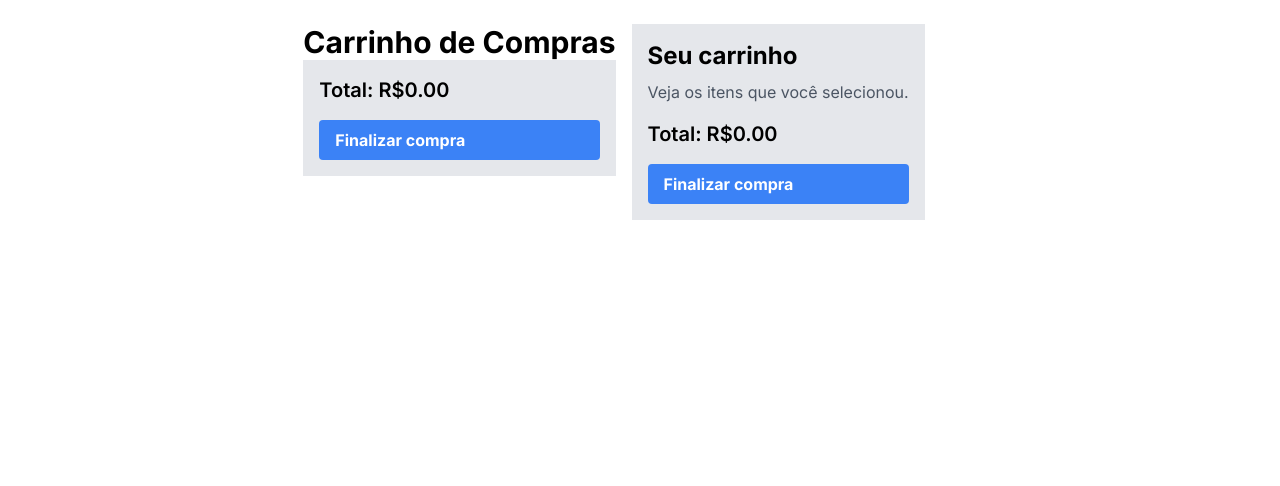
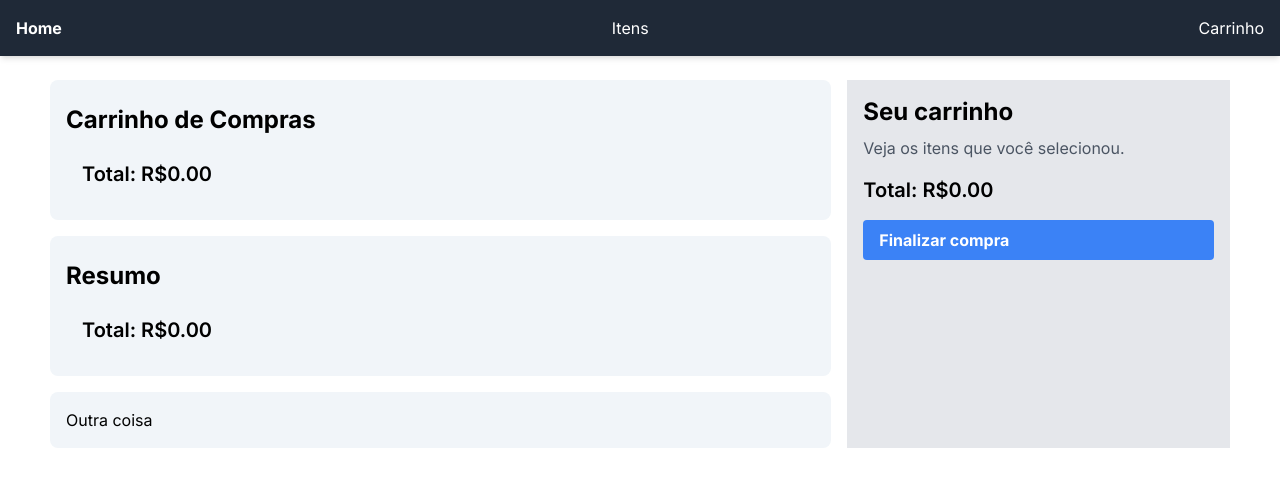
Before and after one commit to MauBoaventura/ap-cart, a Next.js app: page /cart in a window 1280 px wide. Shown: the top 486 px of the page. Built offline with nearby package versions, Linux system fonts and the light colour scheme.

Commit message:
feat: add cart

```diff
--- a/next.config.mjs
+++ b/next.config.mjs
@@ -7,6 +7,11 @@ const nextConfig = {
         hostname: "**.4devs.com.br",
         port: "",
       },
+      {
+        protocol: "https",
+        hostname: "picsum.photos",
+        port: "",
+      }
     ],
   },
 };
--- a/src/app/cart/page.tsx
+++ b/src/app/cart/page.tsx
@@ -1,6 +1,7 @@
 'use client'
 
 import CartCheckout from "@/components/cartCheckout";
+import CartSide from "@/components/cartSide";
 import Cart from "@/components/cartSide";
 import { IItem } from "@/interfaces/Item";
 import { IProduct } from "@/interfaces/Produto";
@@ -19,14 +20,23 @@ export default function Home() {
   }, []);
 
   return (
-    <div className="w-[1180px] m-6">
-      <div className="flex flex-row justify-center gap-4">
-        <div id="div">
-          <h1 className="text-3xl font-bold">Carrinho de Compras</h1>
-          <CartCheckout itens={cart} setItens={setCart} />
+    <div className="flex justify-center items-center" >
+      <div className="grid grid-cols-6 w-[1180px] m-6 gap-4" >
+        <div className="col-span-4 flex flex-col gap-4">
+          <div className="bg-slate-100 rounded-lg p-4">
+            <h1 className="text-2xl font-bold my-2">Carrinho de Compras</h1>
+            <CartCheckout itens={cart} setItens={setCart} />
+          </div>
+          <div className="bg-slate-100 rounded-lg p-4">
+            <h1 className="text-2xl font-bold my-2">Resumo</h1>
+            <CartCheckout itens={cart} setItens={setCart} />
+          </div>
+          <div className="bg-slate-100 rounded-lg p-4">
+            Outra coisa
+          </div>
         </div>
-        <div id="cart">
-          <Cart itens={cart} setItens={setCart} />
+        <div className="col-span-2 bg-gray-200">
+          <CartSide itens={cart} setItens={setCart} />
         </div>
       </div>
     </div>
--- a/src/app/itens/page.tsx
+++ b/src/app/itens/page.tsx
@@ -14,6 +14,7 @@ const productsMock = [
     description: "Descrição do item 1",
     value: 10.00,
     isChecked: false,
+    image: 'https://picsum.photos/40',
   },
   {
     id: "2",
@@ -21,6 +22,7 @@ const productsMock = [
     description: "Descrição do item 2",
     value: 20.00,
     isChecked: false,
+    image: 'https://picsum.photos/40',
   },
   {
     id: "3",
@@ -28,6 +30,7 @@ const productsMock = [
     description: "Descrição do item 3",
     value: 30.00,
     isChecked: false,
+    image: 'https://picsum.photos/40',
   },
   {
     id: "4",
@@ -35,6 +38,7 @@ const productsMock = [
     description: "Descrição do item 4",
     value: 40.00,
     isChecked: false,
+    image: 'https://picsum.photos/40',
   },
   {
     id: "5",
@@ -42,6 +46,7 @@ const productsMock = [
     description: "Descrição do item 5",
     value: 50.00,
     isChecked: false,
+    image: 'https://picsum.photos/40',
   },
   {
     id: "6",
@@ -49,6 +54,7 @@ const productsMock = [
     description: "Descrição do item 6",
     value: 60.00,
     isChecked: false,
+    image: 'https://picsum.photos/40',
   },
   {
     id: "7",
@@ -56,6 +62,7 @@ const productsMock = [
     description: "Descrição do item 7",
     value: 70.00,
     isChecked: false,
+    image: 'https://picsum.photos/40',
   },
   {
     id: "8",
@@ -63,6 +70,7 @@ const productsMock = [
     description: "Descrição do item 8",
     value: 80.00,
     isChecked: false,
+    image: 'https://picsum.photos/40',
   },
   {
     id: "9",
@@ -70,6 +78,7 @@ const productsMock = [
     description: "Descrição do item 9",
     value: 90.00,
     isChecked: false,
+    image: 'https://picsum.photos/40',
   },
   {
     id: "10",
@@ -77,40 +86,41 @@ const productsMock = [
     description: "Descrição do item 10",
     value: 100.00,
     isChecked: false,
+    image: 'https://picsum.photos/40',
   },
 ] as IProduct[];
 
 export default function Home() {
-  const [cart, setCart] = useState<IItem[]>([]);
+  const [itensIntoCart, setItensIntoCart] = useState<IItem[]>([]);
   const [itens, setItens] = useState<IItem[]>([]);
 
   const handleAddToCart = (product: IProduct) => {
     let resp = [];
 
-    if (cart.some((i) => i?.product?.id === product?.id)) {
-      resp = cart.map((i) => {
+    if (itensIntoCart.some((i) => i?.product?.id === product?.id)) {
+      resp = itensIntoCart.map((i) => {
         if (i.product.id === product.id) {
           return { ...i, quant: i.quant + 1 };
         }
         return i;
       });
     } else
-      resp = [...cart, { id: product.id, product: product, quant: 1 }];
+      resp = [...itensIntoCart, { id: product.id, product: product, quant: 1 }];
 
     console.log(resp);
-    setCart(resp as IItem[]);
+    setItensIntoCart(resp as IItem[]);
 
     localStorage.setItem('cartItems', JSON.stringify(resp));
   };
 
   const handleRemoveFromCart = (id: string) => {
-    const resp = cart.filter((i) => i.product.id !== id);
-    setCart(resp);
+    const resp = itensIntoCart.filter((i) => i.product.id !== id);
+    setItensIntoCart(resp);
     localStorage.setItem('cartItems', JSON.stringify(resp));
   };
 
   const handleRemoveAllFromCart = () => {
-    setCart([]);
+    setItensIntoCart([]);
     localStorage.setItem('cartItems', JSON.stringify([]));
   }
 
@@ -124,7 +134,7 @@ export default function Home() {
   useEffect(() => {
     const cartItems = localStorage.getItem('cartItems');
     if (cartItems) {
-      setCart(JSON.parse(cartItems));
+      setItensIntoCart(JSON.parse(cartItems));
     }
     setItens(productsMock.map((product) => {
       return {
@@ -200,7 +210,7 @@ export default function Home() {
         </div>
       </div>
       <div className="col-span-1 bg-gray-200">
-        <Cart itens={cart} setItens={setCart}/>
+        <Cart itens={itensIntoCart} setItens={setItensIntoCart} />
         {/* <ArrayDeObjetos arrayDeObjetos={cart} /> */}
       </div>
     </main>
--- a/src/app/layout.tsx
+++ b/src/app/layout.tsx
@@ -1,6 +1,7 @@
 import type { Metadata } from "next";
 import { Inter } from "next/font/google";
 import "./globals.css";
+import Navbar from "@/components/navbar";
 
 const inter = Inter({ subsets: ["latin"] });
 
@@ -16,7 +17,9 @@ export default function RootLayout({
 }>) {
   return (
     <html lang="en">
-      <body className={inter.className}>{children}</body>
+      <body className={inter.className}>
+        <Navbar />
+        {children}</body>
     </html>
   );
 }
--- /dev/null
+++ b/src/components/cardCheckoutItem/index.tsx
@@ -0,0 +1,30 @@
+import { IItem } from "@/interfaces/Item";
+import Image from "next/image";
+
+export default function CardCheckoutItem({ item, onRemoveOne, onRemoveAll, onAddOne }: { item: IItem, onRemoveOne: (id: string) => void, onRemoveAll: (id: string) => void, onAddOne: (id: string) => void }) {
+    return (
+        <div className="relative flex flex-row items-center justify-between border-b border-gray-300 py-2 min-h-[80px]">
+            <button className="absolute top-1 right-0 text-gray-500 hover:text-red-500" onClick={() => onRemoveAll(item.id)}>
+                <svg xmlns="http://www.w3.org/2000/svg" className="h-5 w-5" viewBox="0 0 20 20" fill="currentColor">
+                    <path fillRule="evenodd" d="M10 18a8 8 0 100-16 8 8 0 000 16zm1-8.414l3.293 3.293a1 1 0 11-1.414 1.414L10 11.414l-2.879 2.879a1 1 0 01-1.414-1.414L8.586 10 5.293 6.707a1 1 0 111.414-1.414L10 8.586l2.879-2.879a1 1 0 111.414 1.414L11.414 10z" clipRule="evenodd" />
+                </svg>
+            </button>
+            <div className="flex flex-row items-center">
+                <div className="flex flex-col items-center justify-center w-12 h-12 bg-gray-200 rounded-full mr-4">
+                    <Image src={item.product.image} alt={item.product.name} className="rounded-lg" width={80} height={80} />
+                </div>
+                <div>
+                    <h3 className="text-sm font-semibold">{item.product.name}</h3>
+                    <p className="text-xs text-gray-500">{item.product.description}</p>
+                    <p className="text-xs text-gray-500">R$ {item.product.value.toFixed(2)}</p>
+                    <p className="text-xs text-gray-500">Frete: {(item.product.value* 0.1).toFixed(2)}</p>
+                </div>
+            </div>
+            <div className="flex flex-row items-center mt-2">
+                <button className="text-red-700 bg-red-200 px-2 rounded-full flex items-center" onClick={() => onRemoveOne(item.product.id)}>-</button>
+                <p className="text-sm font-semibold mx-4">{item.quant}</p>
+                <button className="text-green-700 bg-green-200 px-2 rounded-full flex items-center" onClick={() => onAddOne(item.id)}>+</button>
+            </div>
+        </div>
+    );
+}
--- a/src/components/cartCheckout/index.tsx
+++ b/src/components/cartCheckout/index.tsx
@@ -2,8 +2,9 @@
 import { IItem } from "@/interfaces/Item";
 import { IProduct } from "@/interfaces/Produto";
 import { useEffect, useState } from "react";
+import CardCheckoutItem from "../cardCheckoutItem";
 
-export default function CartCheckout({ itens, setItens }: { itens: IItem[], setItens?: (itens: IItem[]) => void}) {
+export default function CartCheckout({ itens, setItens }: { itens: IItem[], setItens?: (itens: IItem[]) => void }) {
 	const [cart, setCart] = useState<IItem[]>(itens);
 	const total = cart.reduce((acc, item) => acc + (item.product.value * item.quant), 0);
 
@@ -44,6 +45,17 @@ export default function CartCheckout({ itens, setItens }: { itens: IItem[], setI
 		localStorage.setItem('cartItems', JSON.stringify(resp));
 	}
 
+	const handleAddOneToCart = (id: string) => {
+		const resp = cart.map((i) => {
+			if (i.product.id === id) {
+				return { ...i, quant: i.quant + 1 };
+			}
+			return i;
+		});
+		setCart(resp);
+		localStorage.setItem('cartItems', JSON.stringify(resp));
+	}
+
 	const handleRemoveAllByProduct = (id: string) => {
 		const resp = cart.filter((i) => i.product.id !== id);
 		setCart(resp);
@@ -61,11 +73,7 @@ export default function CartCheckout({ itens, setItens }: { itens: IItem[], setI
 	}
 
 	useEffect(() => {
-		const cartItems = localStorage.getItem('cartItems');
-		console.log(cartItems);
-		if (cartItems) {
-			setCart(JSON.parse(cartItems));
-		}
+		setCart(itens);
 	}, [itens]);
 
 	useEffect(() => {
@@ -75,32 +83,11 @@ export default function CartCheckout({ itens, setItens }: { itens: IItem[], setI
 	}, [cart]);
 
 	return (
-		<div className="bg-gray-200 p-4">
-			<ul>
-				{cart.map((item) => (
-					<li key={item.id} className="mb-4">
-						<h2 className="text-xl font-semibold">{item.product.name}</h2>
-						<div className="flex justify-between">
-							<div className="flex gap-2">
-							<button className="text-red-700 bg-red-200 px-2 rounded-full flex items-center" onClick={() => handleRemoveOneFromCart(item.product.id)}>-</button>
-								<h2 className="text-gray-700 underline">{item.quant}</h2>
-								<button className="text-green-700 bg-green-200 px-2 rounded-full flex items-center" onClick={() => handleAddToCart(item.product)}>+</button>
-								<p className="text-gray-700">R${item.product.value.toFixed(2)}</p>
-							</div>
-							<div className="flex gap-1">
-								<h2 className="text-gray-700">Total: R${(item.product.value * item.quant).toFixed(2)}</h2>
-							</div>
-						</div>
-					</li>
-				))}
-			</ul>
+		<div className="p-4">
+			{cart.map((item) => (
+				<CardCheckoutItem key={item.id} item={item} onRemoveOne={handleRemoveOneFromCart} onRemoveAll={handleRemoveAllByProduct} onAddOne={handleAddOneToCart} />
+			))}
 			<p className="text-xl font-semibold">Total: R${total.toFixed(2)}</p>
-			<div
-          className="bg-blue-500 hover:bg-blue-700 text-white font-bold py-2 px-4 rounded mt-4"
-          onClick={handleCheckout}
-        >
-          Finalizar compra
-        </div>
 		</div>
 	);
 }
--- a/src/components/cartSide/index.tsx
+++ b/src/components/cartSide/index.tsx
@@ -3,15 +3,19 @@ import { IItem } from "@/interfaces/Item";
 import { IProduct } from "@/interfaces/Produto";
 import { useEffect, useState } from "react";
 
-export default function Cart({ itens, setItens }: { itens: IItem[], setItens?: (itens: IItem[]) => void}) {
+export default function CartSide({ itens, setItens }: { itens: IItem[], setItens?: (itens: IItem[]) => void }) {
 	const [cart, setCart] = useState<IItem[]>(itens);
+	const total = cart.reduce((acc, item) => acc + (item.product.value * item.quant), 0);
+
 	useEffect(() => {
-		const cartItems = localStorage.getItem('cartItems');
-		console.log(cartItems);
-		if (cartItems) {
-			setCart(JSON.parse(cartItems));
+		setCart(itens);
+	}, [itens]);
+
+	useEffect(() => {
+		if (setItens) {
+			setItens(cart);
 		}
-	}, [itens]);
+	}, [cart]);
 
 	const handleAddToCart = (product: IProduct) => {
 		let resp = [];
@@ -59,14 +63,6 @@ export default function Cart({ itens, setItens }: { itens: IItem[], setItens?: (
 	}
 
 
-	const total = cart.reduce((acc, item) => acc + (item.product.value * item.quant), 0);
-
-	useEffect(() => {
-		if (setItens) {
-			setItens(cart);
-		}
-	}, [cart]);
-
 	return (
 		<div className="bg-gray-200 p-4 sticky top-0">
 			<h1 className="text-2xl font-bold mb-2">Seu carrinho</h1>
--- /dev/null
+++ b/src/components/navbar/index.tsx
@@ -0,0 +1,23 @@
+import Link from 'next/link';
+
+const Navbar = () => {
+    return (
+        <nav className="bg-gray-800 py-4 shadow-md">
+            <div className="max-w-7xl mx-auto px-4">
+                <ul className="flex justify-between">
+                    <li>
+                        <Link className='text-white font-bold' href="/" >Home</Link>
+                    </li>
+                    <li>
+                        <Link className="text-white hover:text-gray-300" href="/itens">Itens</Link>
+                    </li>
+                    <li>
+                        <Link className="text-white hover:text-gray-300" href="/cart">Carrinho</Link>
+                    </li>
+                </ul>
+            </div>
+        </nav>
+    );
+};
+
+export default Navbar;
--- a/src/interfaces/Produto/index.tsx
+++ b/src/interfaces/Produto/index.tsx
@@ -4,4 +4,5 @@ export interface IProduct {
     description: string;
     value: number;
     isChecked: boolean;
+    image: string;
   }
```
Lines whose indentation alone changed are shown as unchanged.
